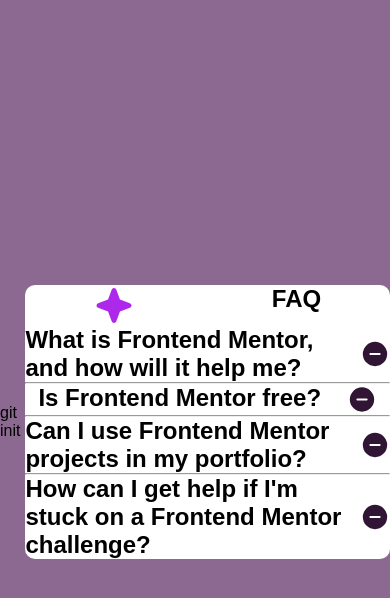
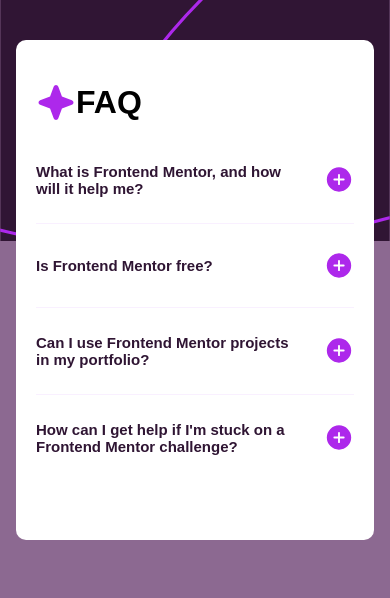
Before and after one commit to Mustapha909/FAQ-accordion, a plain HTML site: page index.html in a window 390 px wide. Drawn offline with Linux system fonts and the light colour scheme.

Commit message:
finished

```diff
--- a/index.html
+++ b/index.html
@@ -15,18 +15,19 @@
     <link rel="stylesheet" href="styles.css" />
 
     <title>Frontend Mentor | FAQ accordion</title>
-    git init
   </head>
   <body>
     <main>
-      <section>
-        <div class="header">
-          <img src="/assets/images/icon-star.svg" alt="" />
-          <h1>FAQ</h1>
-        </div>
-        <div>
+      <!-- <section> -->
+      <div class="header">
+        <img src="/assets/images/icon-star.svg" alt="" />
+        <h1>FAQ</h1>
+      </div>
+      <div class="content">
+        <div class="question">
           <h2>What is Frontend Mentor, and how will it help me?</h2>
-          <img src="/assets/images/icon-minus.svg" alt="" />
+          <img src="/assets/images/icon-minus.svg" alt="" class="icon-minus" />
+          <img src="/assets/images/icon-plus.svg" alt="" class="icon-plus" />
         </div>
         <p>
           Frontend Mentor offers realistic coding challenges to help developers
@@ -35,9 +36,10 @@
           building.
         </p>
         <hr />
-        <div>
+        <div class="question">
           <h2>Is Frontend Mentor free?</h2>
-          <img src="/assets/images/icon-minus.svg" alt="" />
+          <img src="/assets/images/icon-minus.svg" alt="" class="icon-minus" />
+          <img src="/assets/images/icon-plus.svg" alt="" class="icon-plus" />
         </div>
         <p>
           Yes, Frontend Mentor offers both free and premium coding challenges,
@@ -48,9 +50,10 @@
           potential employers!
         </p>
         <hr />
-        <div>
+        <div class="question">
           <h2>Can I use Frontend Mentor projects in my portfolio?</h2>
-          <img src="/assets/images/icon-minus.svg" alt="" />
+          <img src="/assets/images/icon-minus.svg" alt="" class="icon-minus" />
+          <img src="/assets/images/icon-plus.svg" alt="" class="icon-plus" />
         </div>
         <p>
           Yes, you can use projects completed on Frontend Mentor in your
@@ -58,18 +61,22 @@
           employers!
         </p>
         <hr />
-        <div>
+        <div class="question">
           <h2>
             How can I get help if I'm stuck on a Frontend Mentor challenge?
           </h2>
-          <img src="/assets/images/icon-minus.svg" alt="" />
+          <img src="/assets/images/icon-minus.svg" alt="" class="icon-minus" />
+          <img src="/assets/images/icon-plus.svg" alt="" class="icon-plus" />
         </div>
         <p>
           The best place to get help is inside Frontend Mentor's Discord
           community. There's a help channel where you can ask questions and seek
           support from other community members.
         </p>
-      </section>
+      </div>
+      <!-- </section> -->
     </main>
+
+    <script src="script.js"></script>
   </body>
 </html>
--- /dev/null
+++ b/script.js
@@ -0,0 +1,24 @@
+const questions = document.querySelectorAll('.question');
+const plus = document.querySelectorAll('.icon-plus');
+const minus = document.querySelectorAll('.icon-minus');
+const paragraph = document.querySelectorAll('p');
+
+// for (let i = 0; i < questions.length; i++) {
+//   questions[i].addEventListener('click', () => {
+//     const isHidden = window.getComputedStyle(paragraph[i]).display === 'none';
+
+//     paragraph[i].style.display = isHidden ? 'block' : 'none';
+//     plus[i].style.display = isHidden ? 'none' : 'block';
+//     minus[i].style.display = isHidden ? 'block' : 'none';
+//   });
+// }
+
+for (let i = 0; i < questions.length; i++) {
+  questions[i].addEventListener('click', () => {
+    const isHidden = window.getComputedStyle(paragraph[i]).display === 'none';
+
+    paragraph[i].style.display = isHidden ? 'block' : 'none';
+    plus[i].style.display = isHidden ? 'none' : 'block';
+    minus[i].style.display = isHidden ? 'block' : 'none';
+  });
+}
--- a/styles.css
+++ b/styles.css
@@ -5,26 +5,149 @@
 }
 
 body {
+  /* Apply background image */
+  background: url('assets/images/background-pattern-desktop.svg') top no-repeat,
+    hsl(292, 16%, 49%); /* fallback background color */
+  background-size: contain; /* OR 'auto' if you want natural size */
   background-color: hsl(292, 16%, 49%);
   display: flex;
   justify-content: center;
   align-items: center;
   font-family: 'Work Sans', sans-serif;
-  min-height: 100vh;
+  height: 90vh;
 }
 
 main {
   width: 600px;
+  height: 500px;
   background-color: #fff;
   border-radius: 10px;
   overflow: hidden;
+  display: flex;
+  flex-direction: column;
+  align-items: flex-start;
+  padding: 0 40px;
 }
 
-div {
+.header {
   display: flex;
+  justify-content: flex-start;
+  align-items: center;
+  width: 100%;
+  height: 70px;
+  margin-top: 40px;
+  margin-bottom: 32px;
+}
+
+.content {
+  display: flex;
+  flex-direction: column;
   justify-content: space-around;
+  align-items: center;
+  width: 100%;
+  height: 100%;
+  cursor: pointer;
+  margin-bottom: 40px;
+}
+
+.content div {
+  display: flex;
+  justify-content: space-between;
+  align-items: center;
+  width: 100%;
+}
+
+h2 {
+  color: hsl(292, 42%, 14%);
+  font-size: 18px;
+  font-weight: 600;
+  margin-right: 20px;
 }
 
 p {
   display: none;
+  color: hsl(292, 16%, 49%);
+  font-size: 16px;
+  font-weight: 400;
+  letter-spacing: 0;
+  line-height: 24px;
+  margin-right: 20px;
 }
+
+hr {
+  width: 100%;
+  border: none;
+  height: 1px;
+  background-color: hsl(275, 100%, 97%);
+  margin: 16px 0;
+}
+
+.icon-plus {
+  display: block;
+}
+
+.icon-minus {
+  display: none;
+}
+
+@media (max-width: 1024px) and (min-width: 600px) {
+  body {
+    height: auto;
+    padding: 40px 20px;
+  }
+
+  main {
+    width: 90%;
+    max-width: 600px;
+    height: auto;
+    padding: 0 24px 40px;
+  }
+
+  .header {
+    margin-top: 32px;
+    margin-bottom: 24px;
+    height: auto;
+  }
+
+  .content {
+    gap: 16px;
+  }
+
+  h2 {
+    font-size: 16px;
+    margin-right: 16px;
+  }
+
+  p {
+    font-size: 15px;
+    line-height: 22px;
+  }
+
+  .content div {
+    flex-direction: row;
+    align-items: flex-start;
+  }
+}
+
+@media (max-width: 599px) {
+  body {
+    padding: 40px 16px;
+    height: auto;
+    background: url('assets/images/background-pattern-mobile.svg') top no-repeat,
+      hsl(292, 16%, 49%);
+    background-size: contain;
+  }
+
+  main {
+    width: 100%;
+    padding: 0 20px 40px;
+  }
+
+  h2 {
+    font-size: 15px;
+  }
+
+  p {
+    font-size: 14px;
+  }
+}
```
Also changed, not shown: 1 other file.
